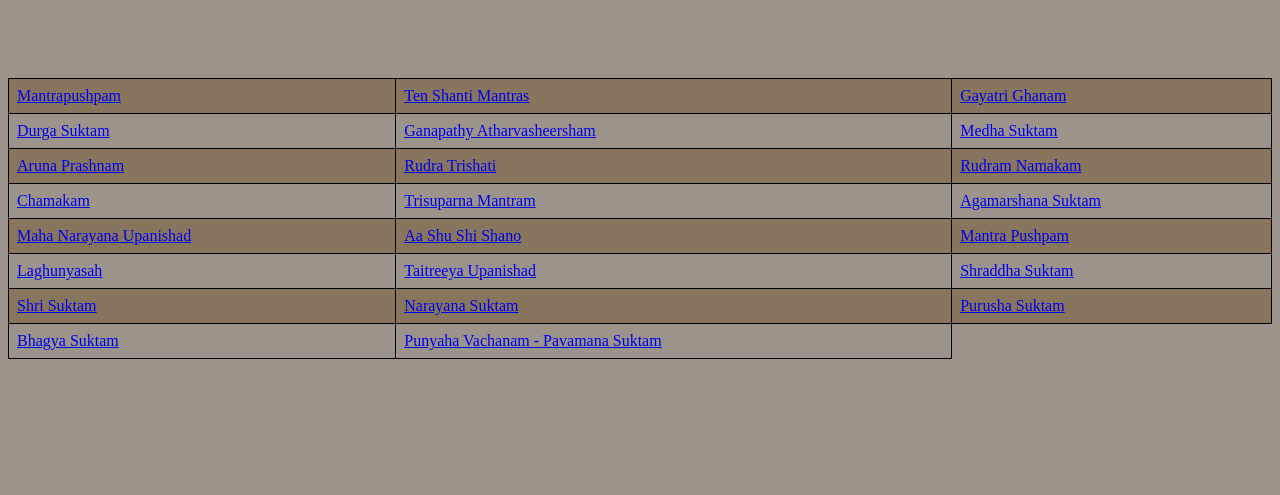
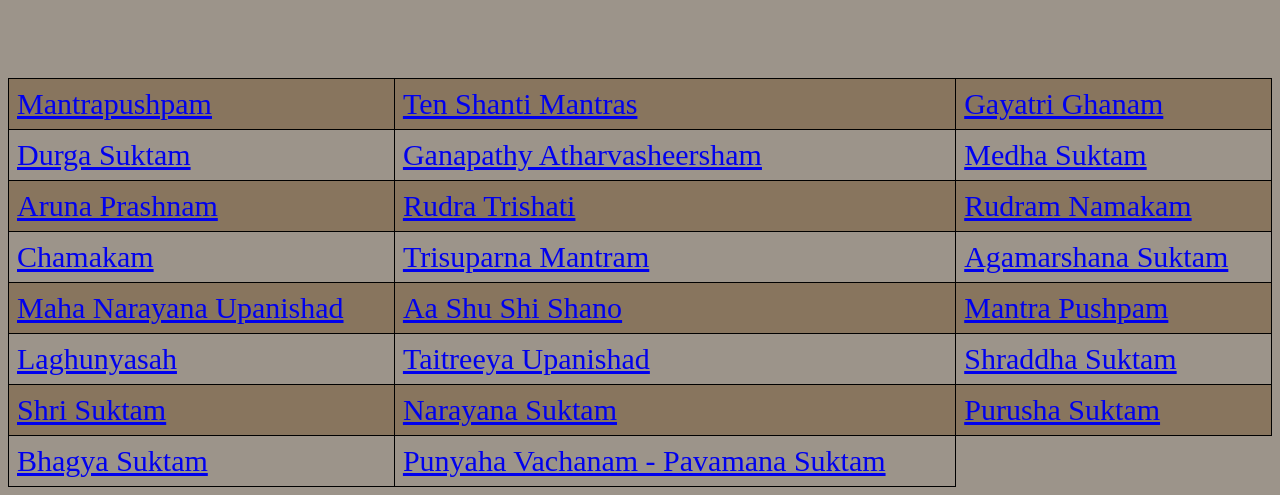
Before and after one commit to CodersFromTheFuture/Shloka-Collection, a plain HTML site: page vedas-&-upanishads.html in a window 1280 px wide. Shown: the part 334-829 px from the top of the page. Before the commit the page ends 800 px from the top, so only its background shows below. Drawn offline with Linux system fonts and the light colour scheme.

Commit message:
"Addding font update"

```diff
--- a/vedas-&-upanishads.html
+++ b/vedas-&-upanishads.html
@@ -47,6 +47,7 @@
       border-top: 1px solid rgb(0,0,0);
       border-left:1px solid rgb(0,0,0);
       border-right: 1px solid rgb(0,0,0);
+      font-size: 30px
     }
 
     tr:nth-child(odd) {
```
